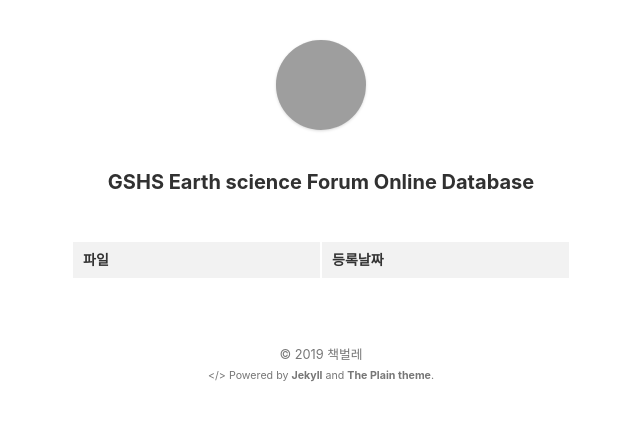
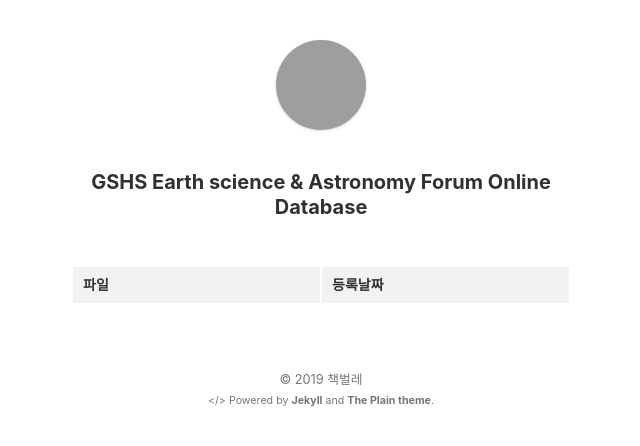
Before and after one commit to stevenoh0908/stevenoh0908.github.io, a Jekyll site: the page built from gshsearthscienceastroforum.html, in a window 1280 px wide. Shown: the top 446 px of the page, without its empty margins (319-959 px from the left). Built offline with Jekyll 4.4.1, drawn with Linux system fonts in a browser that asks for light colours; grey boxes are pictures that could not be loaded.

Commit message:
Update and rename gshsearthscienceforum.html to gshsearthscienceastroforum.html

```diff
--- a/gshsearthscienceforum.html
+++ b/gshsearthscienceastroforum.html
@@ -4,7 +4,7 @@ layout: default
 
 <section>
 
-  <center><h3>GSHS Earth science Forum Online Database</h3></center>
+  <center><h3>GSHS Earth science & Astronomy Forum Online Database</h3></center>
   <table>
       <thead>
          <tr>
```
